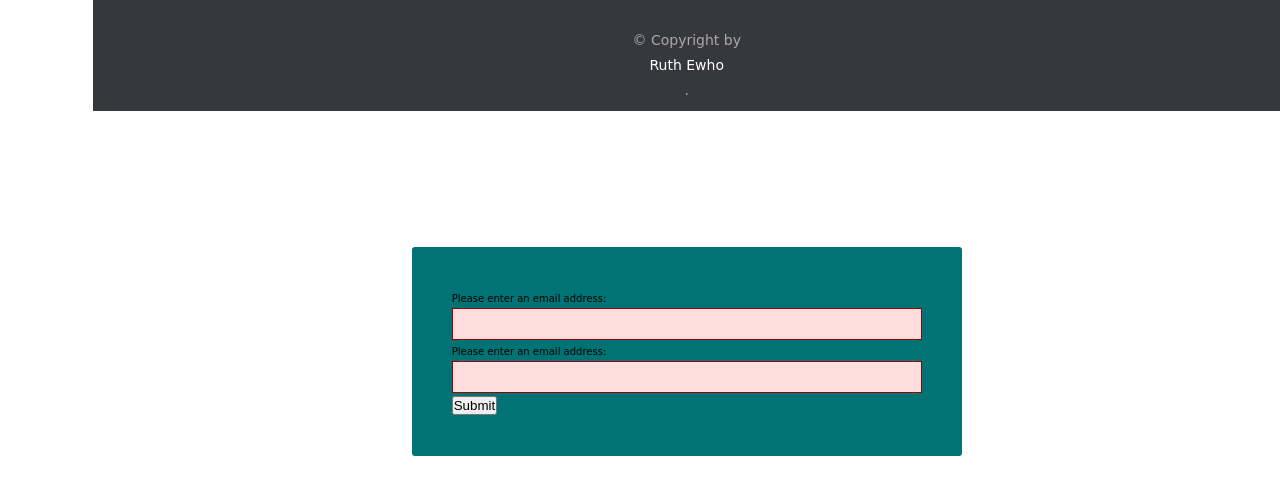
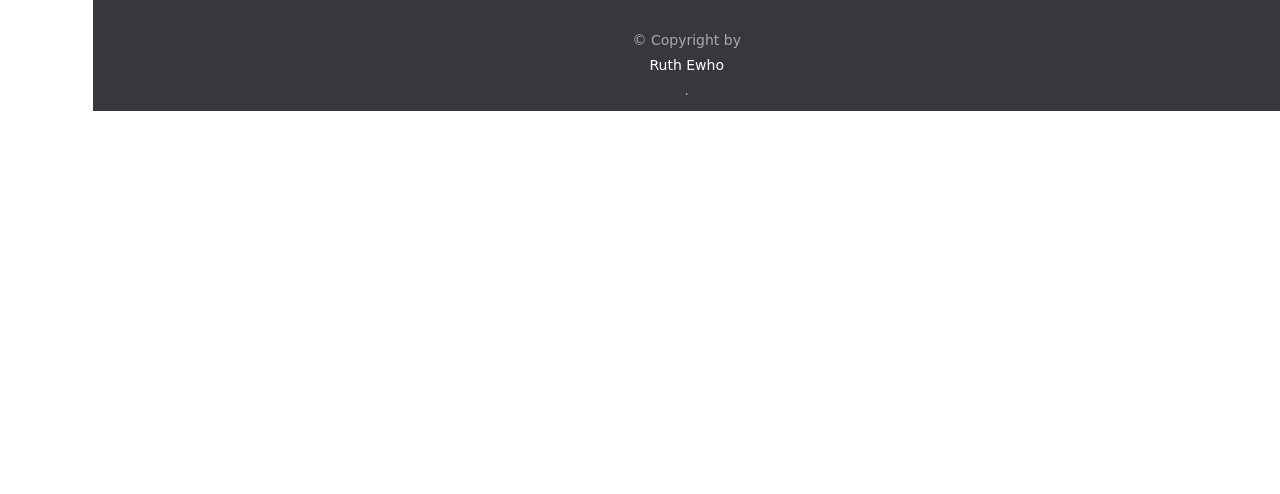
Before and after one commit to ruthcyg/porfolios, a plain HTML site: page index.html in a window 1280 px wide. Shown: the part 6345-6839 px from the top of the page. After the commit the page ends 6456 px from the top, so only its background shows below. Drawn offline with Linux system fonts and the light colour scheme; a web font is replaced by a local one.

Commit message:
remove form

```diff
--- a/index.html
+++ b/index.html
@@ -428,24 +428,6 @@ which showcase my ability to demystify complex concepts for a wide audience.
 </footer>
 
 
-<form novalidate; onsubmit="event.preventDefault()">
-  <p>
-    <label for="mail">
-      <span>Please enter an email address:</span>
-      <input type="email" id="mail" name="mail" required minlength="8" required>
-      <span class="error" aria-live="polite"></span>
-    </label>
-  </p>
-
-  <p>
-    <label for="mail">
-      <span>Please enter an email address:</span>
-      <input type="email" id="mail" name="mail" required minlength="8" required>
-      <span class="error" aria-live="polite"></span>
-    </label>
-  </p>
-  <button class="success-1">Submit</button>
-</form>
 
  </main>
 <script src="app.js"></script>
```
